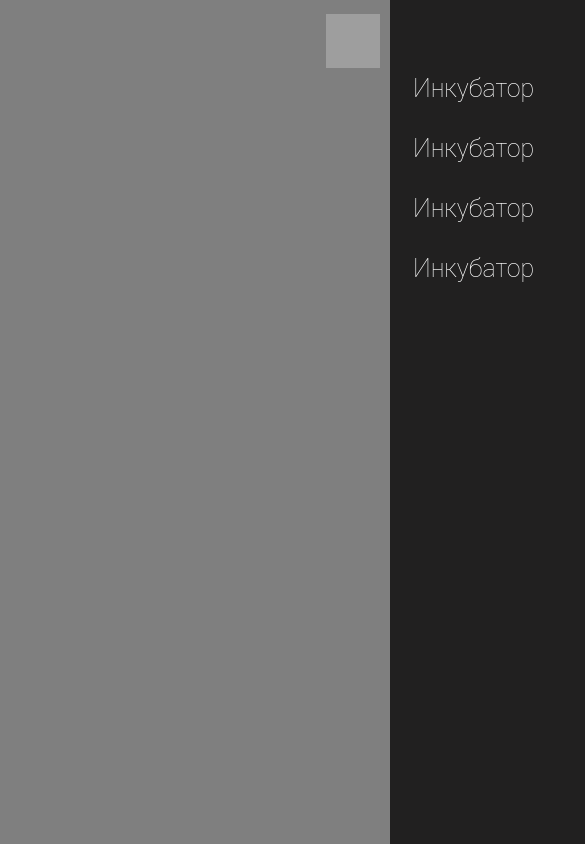
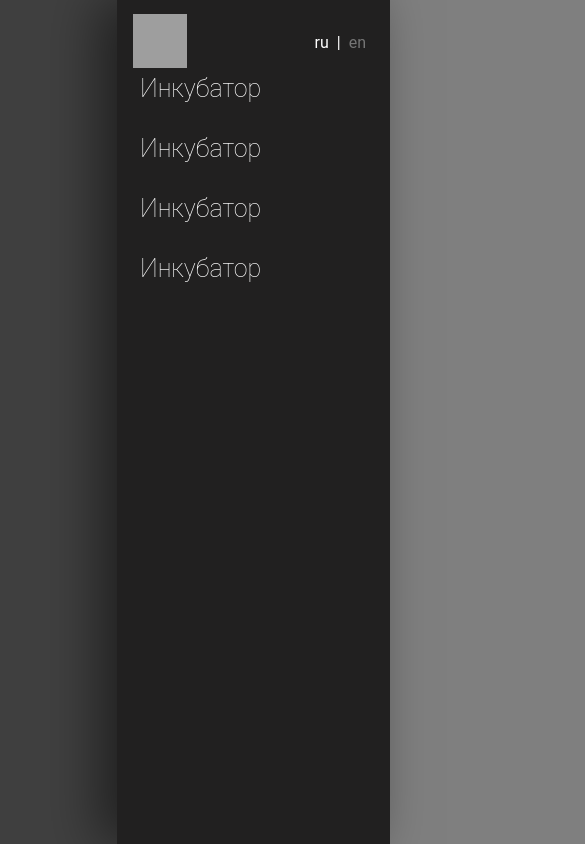
Before and after one commit to BJJ05/personal-page, a plain HTML site: page menu.html in a window 390 px wide. Both pictures are taken after a click on the element 353 px from the left and 41 px from the top of the page. Shown: the top 844 px of the page, 585 px wide, since content can reach past the window. Drawn offline with nearby package versions, Linux system fonts and the light colour scheme; grey boxes are pictures that could not be loaded.

Commit message:
Update menu.html

```diff
--- a/menu.html
+++ b/menu.html
@@ -98,6 +98,11 @@
 
 <script src="https://code.jquery.com/jquery-2.2.4.min.js"></script>
 <script src='app.js'></script>
+<script>
 
+$('.mobile-menu__burger').click(function() {
+    $('.mobile-menu').toggleClass('active');
+});
+</script>
 </body>
 </html>
```
